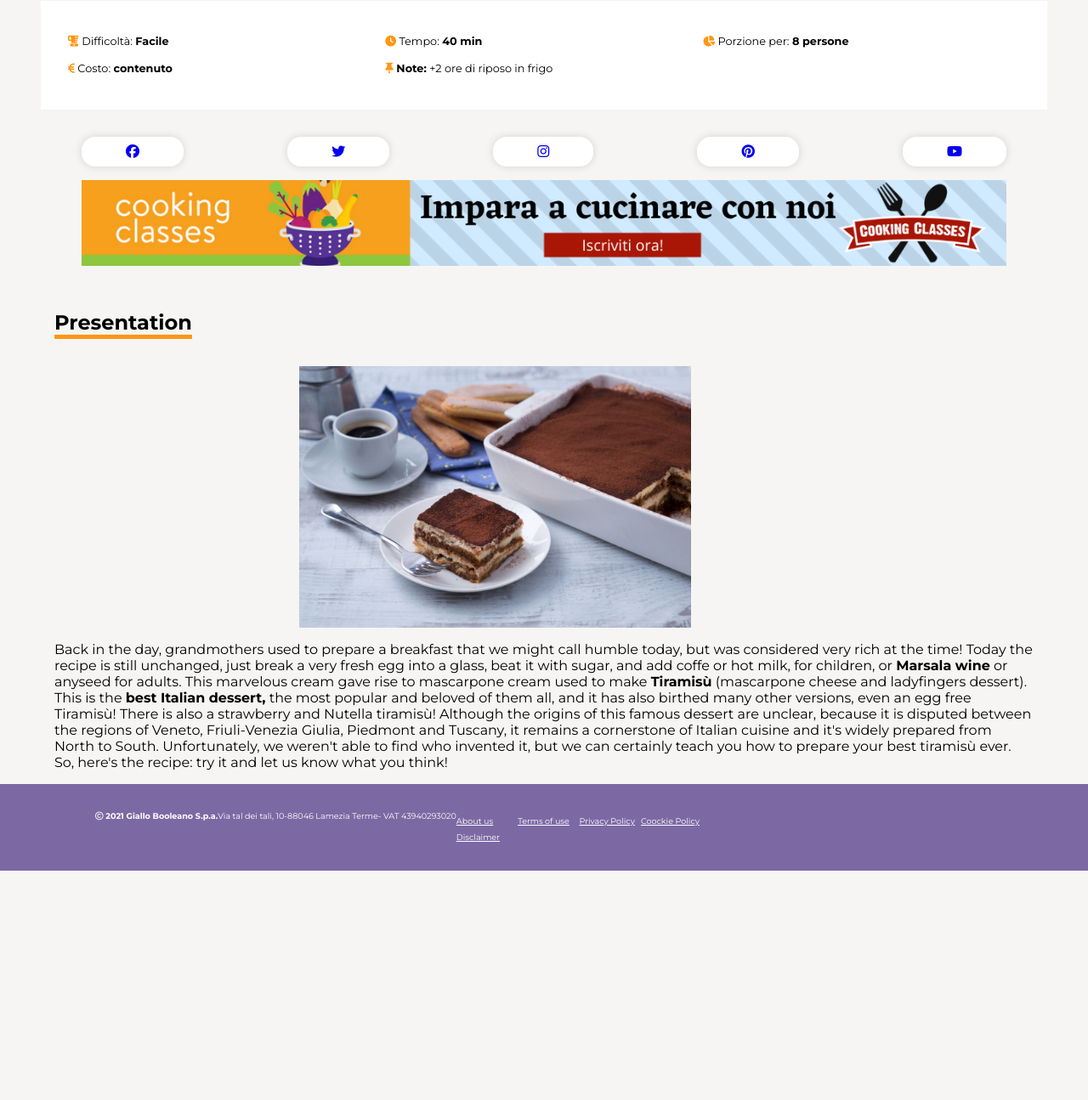
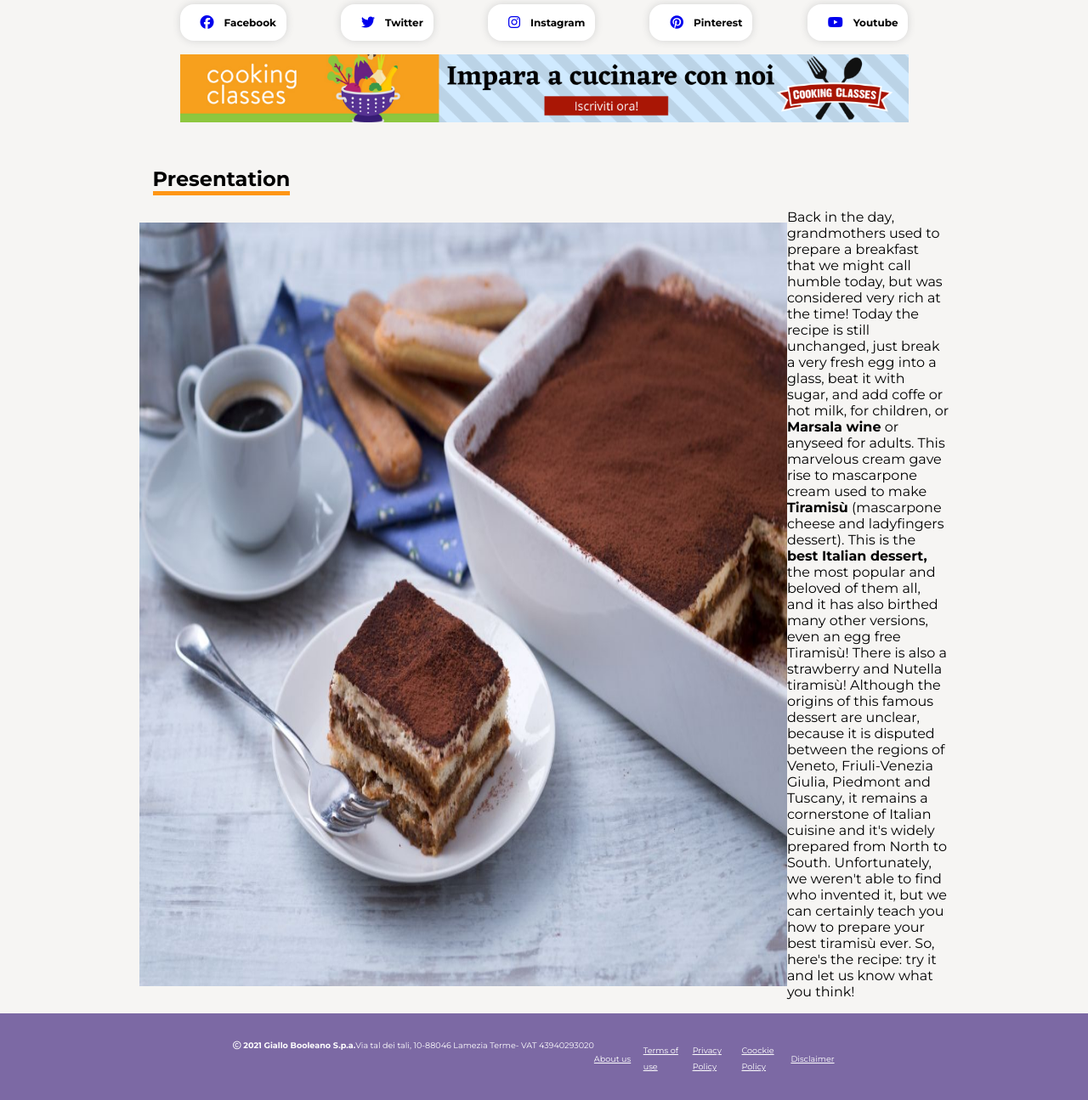
Before and after one commit to JacopoTrincanato/htmlcss-responsive-layout, a plain HTML site: page index.html in a window 1280 px wide. Shown: the part 550-1845 px from the top of the page at 85% size. Before the commit the page ends 1575 px from the top, so only its background shows below. Drawn offline with Linux system fonts and the light colour scheme.

Commit message:
add desktop media query rules

```diff
--- a/index.html
+++ b/index.html
@@ -36,11 +36,11 @@
     <main>
         <!--Inizio jumbotron-->
         <section id="jumbotron">
-            <div class="container">
+            <div class="container container-md">
 
                 <div class="my-2">
                     <div class="txt-light">DOLCI E DESSERT</div>
-                    <h2>Tiramisù
+                    <h2 class="txt-recipe">Tiramisù
                         <span class="d-none d-block">
                             (Dolce Tradizionale)
                         </span>
@@ -48,10 +48,10 @@
                 </div>
 
                 <!-- /.row -->
-                <div class="row">
+                <div class="row d-flex-lg">
 
                     <!--col-12 -->
-                    <div class="col-12">
+                    <div class="col-12 col-8-lg">
                         <a href="https://www.youtube.com/watch?v=JVT900H6s0g">
                             <img src="./img/image (10).png" alt="">
                         </a>
@@ -59,37 +59,37 @@
                     </div>
 
                     <!--col-12 -->
-                    <div class="col-12 bg-white py-4">
+                    <div class="col-12 bg-white py-4 col-4-lg">
                         <ul class="wraps d-flex-md">
-                            <li class="col-4-md">
+                            <li class="col-4-md col-12-lg">
                                 <i class="fa-solid fa-blender">
                                 </i>
                                 Difficoltà:
                                 <strong>Facile</strong>
                             </li>
 
-                            <li class="col-4-md">
+                            <li class="col-4-md col-12-lg">
                                 <i class="fa-solid fa-clock">
                                 </i>
                                 Tempo:
                                 <strong>40 min</strong>
                             </li>
 
-                            <li class="col-4-md">
+                            <li class="col-4-md col-12-lg">
                                 <i class="fa-solid fa-chart-pie">
                                 </i>
                                 Porzione per:
                                 <strong>8 persone</strong>
                             </li>
 
-                            <li class="col-4-md">
+                            <li class="col-4-md col-12-lg">
                                 <i class="fa-solid fa-euro-sign">
                                 </i>
                                 Costo:
                                 <strong>contenuto</strong>
                             </li>
 
-                            <li class="col-4-md">
+                            <li class="col-4-md col-12-lg">
                                 <i class="fa-solid fa-thumbtack">
 
                                 </i>
@@ -107,49 +107,50 @@
 
         <!--Inizio socials-->
         <section id="socials">
-            <div class="container py-4">
+            <div class="container py-4 container-md">
                 <ul class="d-flex space-between">
-                    <li class="bg-white">
-                        <a class="p-socials" href="#">
+
+                    <li class="bg-white d-flex-lg ai-lg">
+                        <a class="p-socials p-socials-lg" href="#">
                         <i class="fa-brands fa-facebook"></i>
                         </a>
-                        <strong class="d-none">
+                        <strong class="d-none d-block-lg">
                             Facebook
                         </strong>
                     </li>
 
-                    <li class="bg-white">
-                        <a class="p-socials" href="#">
+                    <li class="bg-white d-flex-lg ai-lg">
+                        <a class="p-socials p-socials-lg" href="#">
                         <i class="fa-brands fa-twitter"></i>
                         </a>
-                        <strong class="d-none">
+                        <strong class="d-none d-block-lg">
                             Twitter
                         </strong>
                     </li>
 
-                    <li class="bg-white">
-                        <a class="p-socials" href="#">
+                    <li class="bg-white d-flex-lg ai-lg">
+                        <a class="p-socials p-socials-lg" href="#">
                         <i class="fa-brands fa-instagram"></i>
                         </a>
-                        <strong class="d-none">
+                        <strong class="d-none d-block-lg">
                             Instagram
                         </strong>
                     </li>
 
-                    <li class="bg-white">
-                        <a class="p-socials" href="#">
+                    <li class="bg-white d-flex-lg ai-lg">
+                        <a class="p-socials p-socials-lg" href="#">
                         <i class="fa-brands fa-pinterest"></i>
                         </a>
-                        <strong class="d-none">
+                        <strong class="d-none d-block-lg">
                             Pinterest
                         </strong>
                     </li>
 
-                    <li class="bg-white">
-                        <a class="p-socials" href="#">
+                    <li class="bg-white d-flex-lg ai-lg">
+                        <a class="p-socials p-socials-lg" href="#">
                         <i class="fa-brands fa-youtube"></i>
                         </a>
-                        <strong class="d-none">
+                        <strong class="d-none d-block-lg">
                             Youtube
                         </strong>
                     </li>
@@ -162,27 +163,32 @@
 
         <!--Inizio presentation-->
         <section id="presentation">
-            <div class="container">
+            <div class="container container-md">
                 <h2>Presentation</h2>
 
                 <!--row -->
-                <div class="row d-flex justify-content-center my-2">
+                <div class="row d-flex">
 
-                    <!--col-6 -->
+                    <div class="d-flex justify-content-center my-2 js-start">
 
-                    <div class="col-6">
-                        <img class="my-2 floating" src="./img/tiramisu.jpg" alt="">
-                    </div>
+                        <div class="floating d-flex-md">
+                            <img class="my-2 w-50" src="./img/tiramisu.jpg" alt="">
 
-                    <!--col-6 -->
-                    <div class="col-12 floating">
-                        <p>
+                            <p class="d-none d-block">
                                 Back in the day, grandmothers used to prepare a breakfast that we might call humble today, but was considered very rich at the time! Today the recipe is still unchanged, just break a very fresh egg into a glass, beat it with sugar, and add coffe or hot milk, for children, or <strong>Marsala wine</strong> or anyseed for adults. This marvelous cream gave rise to mascarpone cream used to make <strong>Tiramisù</strong> (mascarpone cheese and ladyfingers dessert). This is the <strong>best Italian dessert,</strong>
                                 the most popular and beloved of them all, and it has also birthed many other versions, even an egg free Tiramisù! There is also a strawberry and Nutella tiramisù! Although the origins of this famous dessert are unclear, because it is disputed between the regions of Veneto, Friuli-Venezia Giulia, Piedmont and Tuscany, it remains a cornerstone of Italian cuisine and it's widely prepared from North to South. Unfortunately, we weren't able to find who invented it, but we can certainly teach you how to prepare your best tiramisù ever. So, here's the recipe: try it and let us know what you think!
                             </p>
                         </div>
 
 
+                    </div>
+
+                    <div class="col-12">
+                        <p class="d-nones">
+                            Back in the day, grandmothers used to prepare a breakfast that we might call humble today, but was considered very rich at the time! Today the recipe is still unchanged, just break a very fresh egg into a glass, beat it with sugar, and add coffe or hot milk, for children, or <strong>Marsala wine</strong> or anyseed for adults. This marvelous cream gave rise to mascarpone cream used to make <strong>Tiramisù</strong> (mascarpone cheese and ladyfingers dessert). This is the <strong>best Italian dessert,</strong>
+                            the most popular and beloved of them all, and it has also birthed many other versions, even an egg free Tiramisù! There is also a strawberry and Nutella tiramisù! Although the origins of this famous dessert are unclear, because it is disputed between the regions of Veneto, Friuli-Venezia Giulia, Piedmont and Tuscany, it remains a cornerstone of Italian cuisine and it's widely prepared from North to South. Unfortunately, we weren't able to find who invented it, but we can certainly teach you how to prepare your best tiramisù ever. So, here's the recipe: try it and let us know what you think!
+                        </p>
+                    </div>
 
                 </div>
 
@@ -192,8 +198,10 @@
 
     <!--Inizio Footer-->
     <footer>
-        <div class="container-sm">
+        <div class="container-sm container-sm-md">
+            <div class="d-flex-lg space-between-lg">
                 <div class="row final-row wrap">
+
                     <div class="footer-top d-flex justify-content-center wrap">
                         <h4 class="txt-white">
                             <i class="fa-regular fa-copyright"></i>
@@ -206,25 +214,33 @@
                     </div>
 
                     <div class="footer-bottom wrap">
-                    <ul class="d-flex wrap">
-                        <li class="col">
+                        <ul class="d-flex justify-content-center wrap ai-lg">
+
+                            <li class="col col-md">
                                 <a class="txt-white" href="#">About us</a>
                             </li>
-                        <li class="col">
+
+                            <li class="col col-md">
                                 <a class="txt-white" href="#">Terms of use</a>
                             </li>
-                        <li class="col">
+
+                            <li class="col col-md">
                                 <a class="txt-white" href="#">Privacy Policy</a>
                             </li>
-                        <li class="col">
+
+                            <li class="col col-md">
                                 <a class="txt-white" href="#">Coockie Policy</a>
                             </li>
-                        <li class="col">
+
+                            <li class="col col-md">
                                 <a class="txt-white center" href="#">Disclaimer</a>
                             </li>
+
                         </ul>
                     </div>
                 </div>
+            </div>
+
 
         </div>
     </footer>
--- a/style.css
+++ b/style.css
@@ -63,10 +63,11 @@ main, footer{
 
 .container{
     width: 90%;
+    max-width: 767px;
 }
 
 .container-sm{
-    width: 80%;
+    width: 70%;
 }
 
 .d-flex{
@@ -188,10 +189,23 @@ footer{
 
     .txt-shadows{
         text-align: left;
+        font-size: 3rem;
+    }
+
+    .container-md{
+        max-width: 921px;
+    }
+
+    .container-sm-md{
+        max-width: 700px;
     }
 
     .d-block{
         display: inline-block;
+    }
+
+    .d-nones{
+        display: none;
     }
 
     .wraps{
@@ -214,8 +228,66 @@ footer{
     .floating{
         float: left;
     }
+
+    .col-12-md{
+        width: 100%;
+    }
+
+    .js-start{
+        justify-content: flex-start;
+    }
+
+    .col-md{
+        width: 20%
+    }
+
+    .w-50{
+        width: 50%;
+        background-size: contain;
+    }
+
+
 }
 
-/*@media screen (min-width:768px) {
+@media screen and (min-width:992px) {
+    .d-flex-lg{
+        display: flex;
+    }
 
-}*/
+    .txt-recipe{
+        font-size: 2.5rem;
+    }
+
+    .col-4-lg{
+        width: calc(100% / 12 * 4);
+    }
+
+    .col-8-lg{
+        width: calc(100% / 12 * 8);
+    }
+
+    .ai-lg{
+        align-items: center;
+    }
+
+    .d-flex-lg{
+        display: flex;
+    }
+
+    .col-12-lg{
+        width: 100%;
+    }
+
+    .d-block-lg{
+        display: block;
+        font-size: 0.75rem;
+    }
+
+    .p-socials-lg{
+        padding: 0.25rem 0.75rem;
+    }
+
+    .space-between-lg{
+        justify-content: space-between;
+    }
+}
```
Lines whose indentation alone changed are shown as unchanged.
